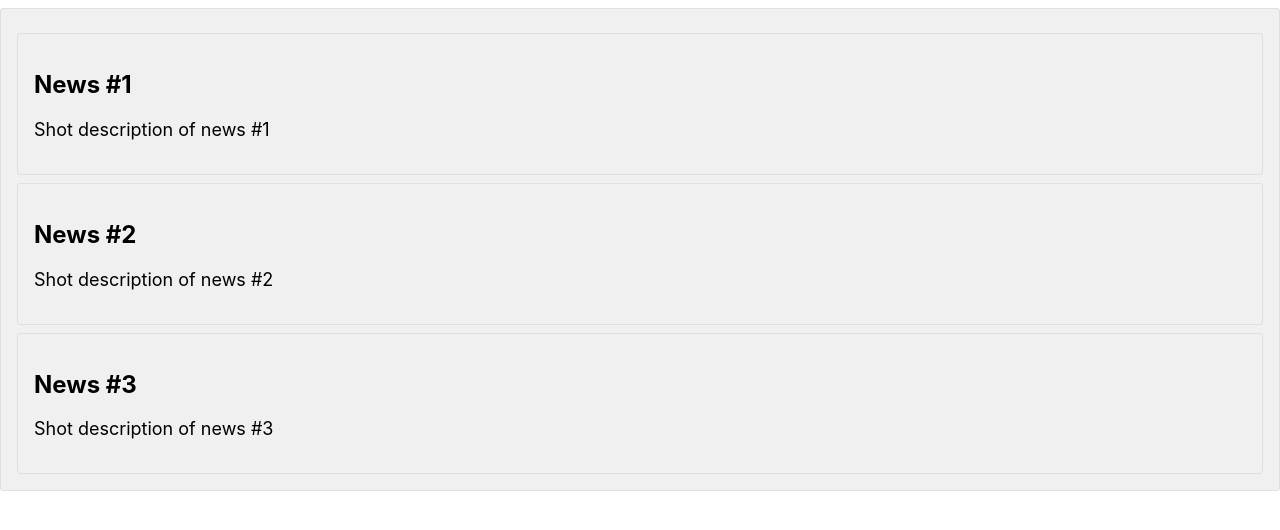
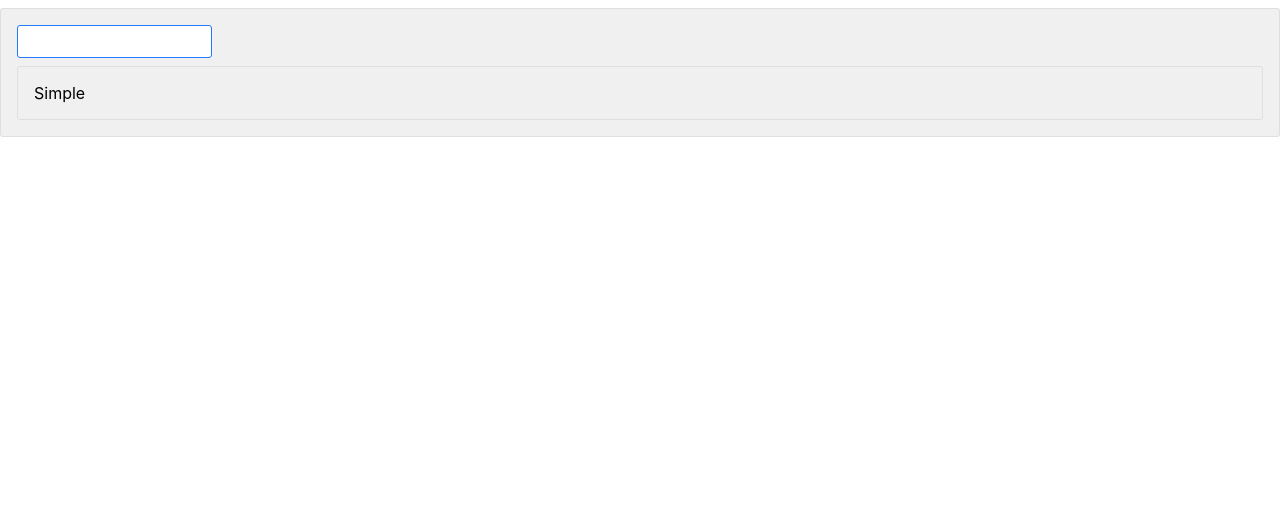
Before and after one commit to Surftrader/my-react-app, a React (Create React App) app: page / in a window 1280 px wide. Shown: the top 530 px of the page. Built offline with nearby package versions, Linux system fonts and the light colour scheme.

Commit message:
ternary render

```diff
--- a/src/App.js
+++ b/src/App.js
@@ -1,21 +1,15 @@
 
-import PreviewPost from './components/PreviewPost'
+import { useState } from 'react'
 import './App.css'
 
 function App() {
+  const [password, setPassword] = useState('')
   return <div className="App">
-    <PreviewPost
-      title="News #1"
-      shortDescription="Shot description of news #1"
-    />
-    <PreviewPost
-      title="News #2"
-      shortDescription="Shot description of news #2"
-    />
-    <PreviewPost
-      title="News #3"
-      shortDescription="Shot description of news #3"
-    />
+    <input
+      type="text"
+      value={password}
+      onChange={(e) => setPassword(e.target.value)} />
+    {password.length < 8 ? <div>Simple</div> : <div>Dificult</div>}
   </div>;
 }
 
```
